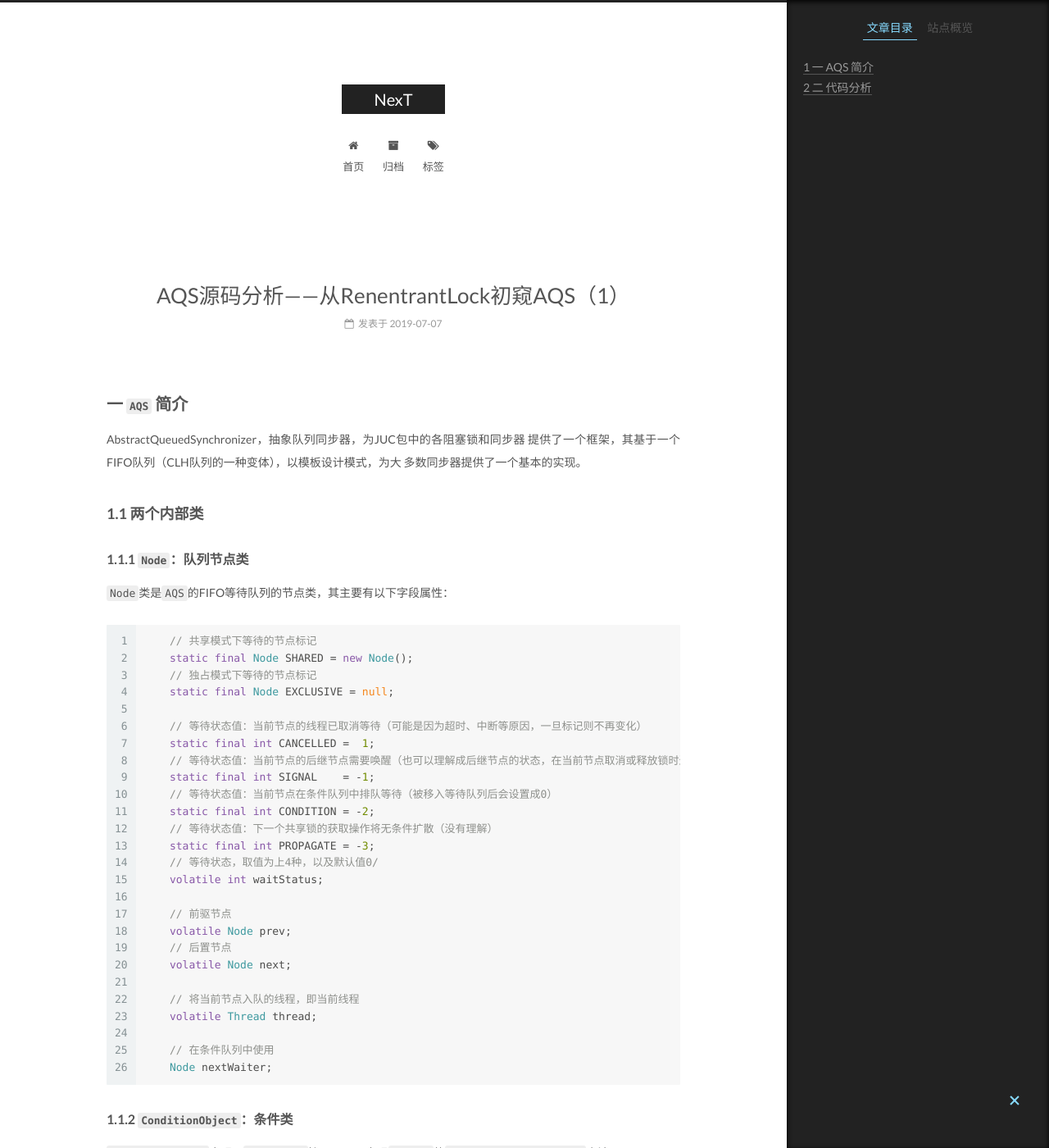
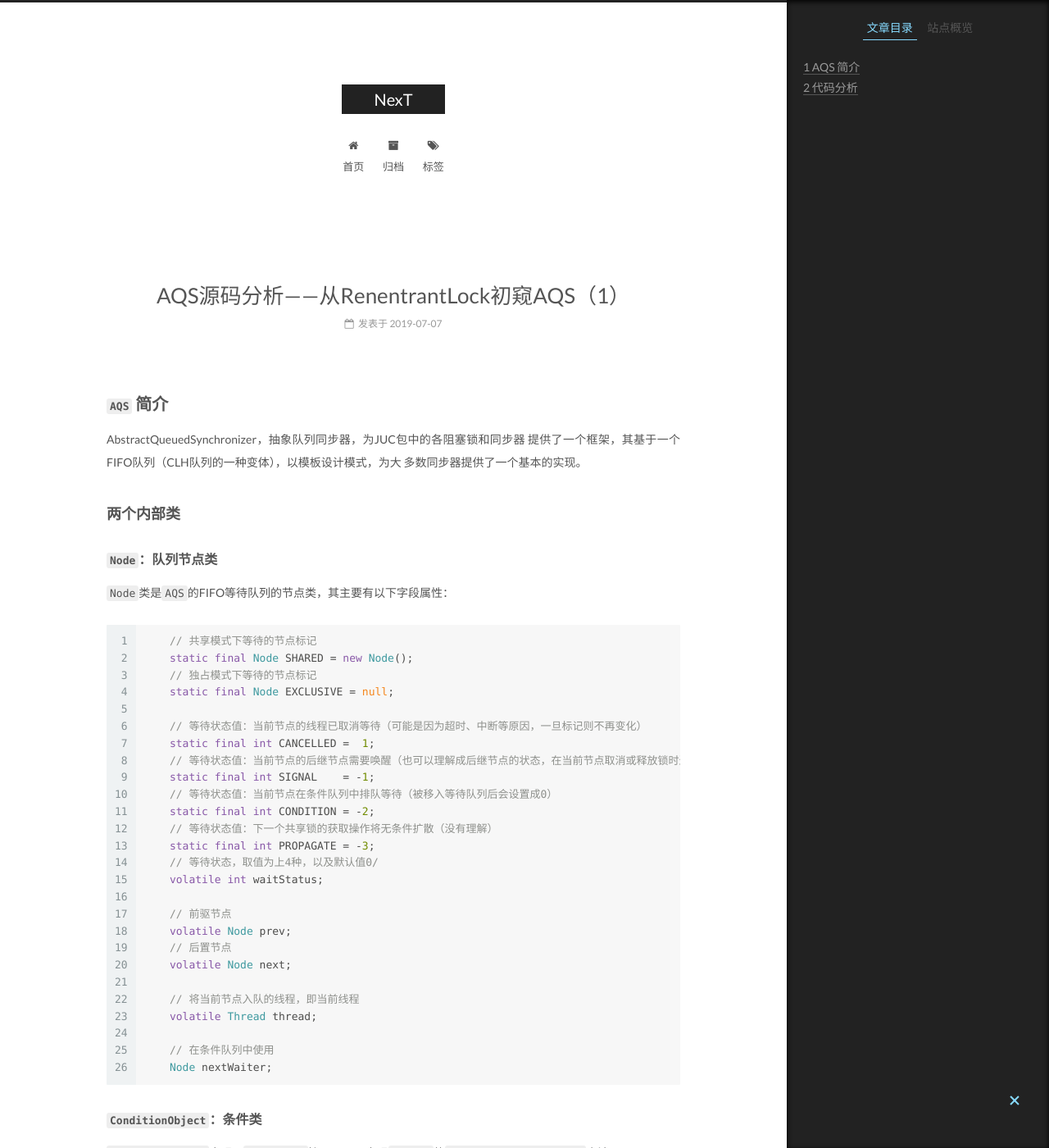
Before and after one commit to iamwzt/iamwzt.github.io, a Jekyll site: the page built from _posts/2019-07-07-AQS源码分析——从RenentrantLock初窥AQS（1）.md, in a window 1280 px wide and 1400 px high. Shown: the whole window at 82% size. Built offline with Jekyll 4.4.1, drawn with Linux system fonts in a browser that asks for light colours; some of the changed text lies outside the part shown.

Commit message:
Update 2019-07-07-AQS源码分析——从RenentrantLock初窥AQS（1）.md

````diff
--- a/_posts/2019-07-07-AQS源码分析——从RenentrantLock初窥AQS（1）.md
+++ b/_posts/2019-07-07-AQS源码分析——从RenentrantLock初窥AQS（1）.md
@@ -11,12 +11,12 @@ tags:
     - ReentrantLock
 ---
 
-## 一 `AQS` 简介
+## `AQS` 简介
 AbstractQueuedSynchronizer，抽象队列同步器，为JUC包中的各阻塞锁和同步器
 提供了一个框架，其基于一个FIFO队列（CLH队列的一种变体），以模板设计模式，为大
 多数同步器提供了一个基本的实现。
-### 1.1 两个内部类
-#### 1.1.1 `Node`：队列节点类
+### 两个内部类
+#### `Node`：队列节点类
 `Node`类是`AQS`的FIFO等待队列的节点类，其主要有以下字段属性：
 ```java
     // 共享模式下等待的节点标记
@@ -46,7 +46,7 @@ AbstractQueuedSynchronizer，抽象队列同步器，为JUC包中的各阻塞锁
     // 在条件队列中使用
     Node nextWaiter;
 ```
-#### 1.1.2 `ConditionObject`：条件类
+#### `ConditionObject`：条件类
 `ConditionObject`实现了`Condition`接口，用于实现`Object`的`wait/notify/notifyAll`方法。
 
 相比`Object`，`Condition`更加灵活，最大的优势就是一个锁对象可以有多个条件队列，实现精准唤醒。
@@ -63,7 +63,7 @@ AbstractQueuedSynchronizer，抽象队列同步器，为JUC包中的各阻塞锁
 ```
 关于`Condition`的代码分析将在下一篇中进行。
 
-### 1.2 `AQS`自身的几个属性
+### `AQS`自身的几个属性
 ```java
     // 等待队列的头结点，其实并不在队列中。可以理解成当前占有锁的线程所在的节点（并不一定，
     // 看后面进一步说明）等待队列实际上是CLH队列锁的一种变种实现，有个特点就是需要一个虚
@@ -76,7 +76,7 @@ AbstractQueuedSynchronizer，抽象队列同步器，为JUC包中的各阻塞锁
     // 如在ReentrantLock中代表重入的次数
     private volatile int state;
 ```
-### 1.3 `AQS`子类的实现方式
+### `AQS`子类的实现方式
 `AQS`的子类一般被实现为内部辅助类，如`ReentrantLock`中的`Sync`抽象类
 （有公平锁`FairSync`和非公平锁`NonfairSync`两种内部实现类）。
 
@@ -106,15 +106,15 @@ protected boolean isHeldExclusively() {
 
 下文将从`ReentrantLock`为入口，来一窥`AQS`的精要~
 
-## 二 代码分析
-### 2.1 获取锁
-#### 2.1.1 `ReentrantLock`的`lock()`方法
+## 代码分析
+### 获取锁
+#### `ReentrantLock`的`lock()`方法
 ```java
 public void lock() {
     sync.lock();
 }
 ```
-#### 2.1.2 `Sync`的`lock()`方法
+#### `Sync`的`lock()`方法
 在这里 **公平锁和非公平锁出现了第一个不同**：非公平锁会立刻去抢一次锁，失败了才走正常流程
 ```java
 // FairSync实现的
@@ -132,7 +132,7 @@ final void lock() {
 }
 ```
 
-#### 2.1.3 `AQS`的`acquire()`方法
+#### `AQS`的`acquire()`方法
 ```java
 public final void acquire(int arg) {
     if (!tryAcquire(arg) &&
@@ -140,7 +140,7 @@ public final void acquire(int arg) {
         selfInterrupt();
 }
 ```
-#### 2.1.4 `ReentrantLock`的`tryAcquire()`方法
+#### `ReentrantLock`的`tryAcquire()`方法
 `tryAcquire()`方法需要实现类自己去实现，在公平锁中，是这样的：
 ```java
 protected final boolean tryAcquire(int acquires) {
@@ -204,7 +204,7 @@ final boolean nonfairTryAcquire(int acquires) {
     return false;
 }
 ```
-#### 2.1.5 `AQS`的`addWaiter()`方法
+#### `AQS`的`addWaiter()`方法
 这里回到`AQS`的`acquire`方法，`tryAcquire`失败后，就要乖乖排队了。<br/>
 ```java
 private Node addWaiter(Node mode) {
@@ -247,7 +247,7 @@ private Node enq(final Node node) {
 }
 ```
 
-#### 2.1.6 `AQS`的`acquireQueued()`方法
+#### `AQS`的`acquireQueued()`方法
 正常情况下，到这里就已经成功入队了，然后回到`AQS`的`acquire`方法：
 ```java
 public final void acquire(int arg) {
@@ -312,14 +312,14 @@ private static boolean shouldParkAfterFailedAcquire(Node pred, Node node) {
 简单以一个流程图总结一下：<br>
 ![这里有图](https://github.com/iamwzt/iamwzt.github.io/blob/master/img/AQS/AQS-acquire.png?raw=true)
 
-### 2.2 释放锁
-#### 2.2.1 `ReentrantLock`的`unlock()`方法
+### 释放锁
+#### `ReentrantLock`的`unlock()`方法
 ```java
 public void unlock() {
     sync.release(1);
 }
 ```
-#### 2.2.2 `AQS`的`release()`方法
+#### `AQS`的`release()`方法
 ```java
 public final boolean release(int arg) {
     if (tryRelease(arg)) {
@@ -331,7 +331,7 @@ public final boolean release(int arg) {
     return false;
 }
 ```
-#### 2.2.3 `ReentrantLock`的`tryRelease`方法
+#### `ReentrantLock`的`tryRelease`方法
 ```java
 protected final boolean tryRelease(int releases) {
     int c = getState() - releases;
@@ -348,7 +348,7 @@ protected final boolean tryRelease(int releases) {
     return free;
 }
 ```
-#### 2.2.4 `AQS`的`unparkSuccessor`方法
+#### `AQS`的`unparkSuccessor`方法
 ```java
 private void unparkSuccessor(Node node) {
     // 成不成功无所谓，反正锁也用完了，在下面都要唤醒后继节点了
````
